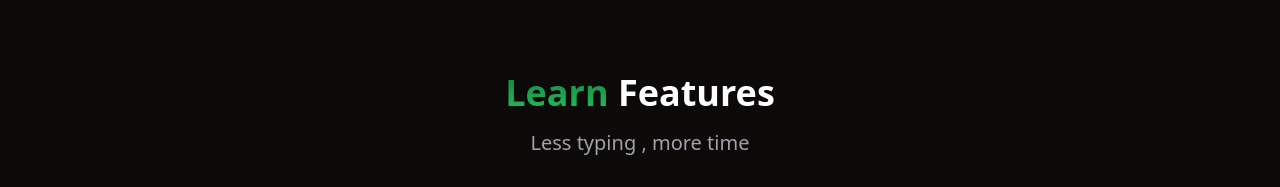
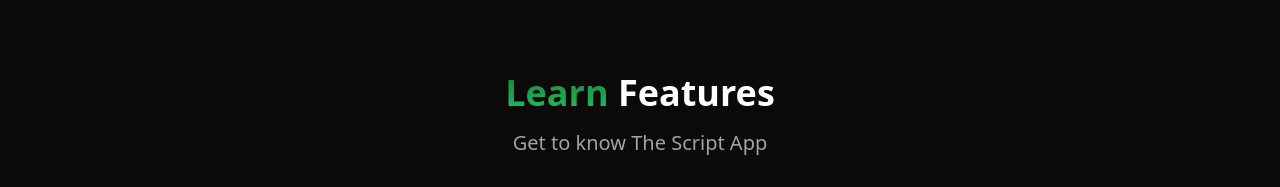
Before and after one commit to KamoEllen/ScriptApp, a React (Vite) app: page / in a window 1280 px wide. Shown: the part 2040-2227 px from the top of the page. Built offline with nearby package versions, Linux system fonts and the light colour scheme; grey boxes are pictures that could not be loaded.

Commit message:
Update Explain.tsx

```diff
--- a/src/components/Explain.tsx
+++ b/src/components/Explain.tsx
@@ -138,7 +138,7 @@
                         Features
                     </h2>
                     <p className="md:w-3/4 mx-auto mt-4 mb-8 text-xl text-muted-foreground md:text-center">
-                       Less typing , more time
+                       Get to know The Script App
                     </p>
                     <div className="grid grid-cols-1 md:grid-cols-2 lg:grid-cols-4 gap-8">
                         {resources.map((resource) => (
```
